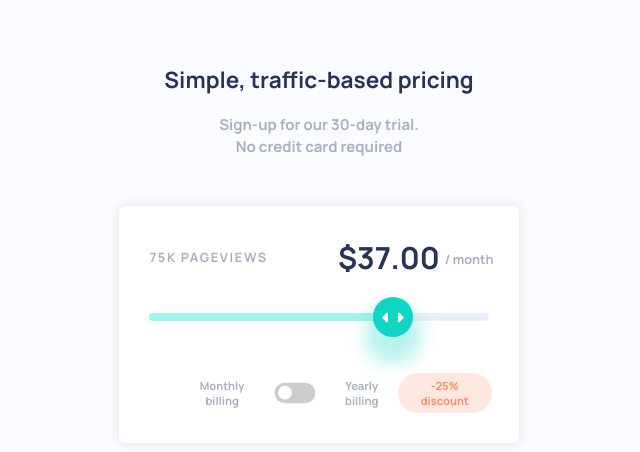
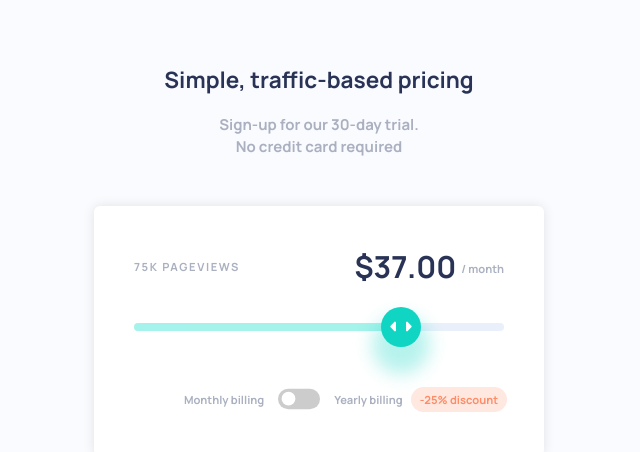
Before and after one commit to marsou001/interactive-pricing, a React (Create React App) app: page / in a window 1280 px wide. Shown: the top 452 px of the page, without its empty margins (321-961 px from the left). Built offline with nearby package versions, Linux system fonts and the light colour scheme.

Commit message:
style: enhance form style

```diff
--- a/src/components/PricingForm/PricingForm.tsx
+++ b/src/components/PricingForm/PricingForm.tsx
@@ -6,7 +6,7 @@ import PricingFormSliderGrid from "./PricingFormSliderGrid/PricingFormSliderGrid
 const PricingFormContainer = styled.section`
     color: hsl(225, 15%, 71%);
     background-color: #fff;
-    font-size: 0.8rem;
+    font-size: .7rem;
     padding: 1.5rem;
     border-radius: 6px;
     box-shadow: 0px 0px 12px rgba(0, 0, 0, 0.1);
@@ -15,7 +15,7 @@ const PricingFormContainer = styled.section`
             "PageViews Price"
             "Slider Slider";
         align-items: center;
-        padding: 1.9rem;
+        padding: 2.5rem;
     }
 `;
 
--- a/src/components/PricingForm/PricingFormCheckbox/Discount/Discount.tsx
+++ b/src/components/PricingForm/PricingFormCheckbox/Discount/Discount.tsx
@@ -4,11 +4,14 @@ const Discount = styled.span`
     color: hsla(15, 100%, 70%, 1);
     background-color: hsla(15, 100%, 70%, 0.2);
     display: inline-block;
+    margin-left: 5px;
     padding: 5px 9px;
     border-radius: 9999px;
     transform: translateX(3px);
     @media screen and (max-width: 500px) {
-        display: none;
+        >span {
+            display: none;
+        }
     }
 `;
 
--- a/src/components/PricingForm/PricingFormCheckbox/PricingFormCheckboxFlex/PricingFormCheckboxFlex.tsx
+++ b/src/components/PricingForm/PricingFormCheckbox/PricingFormCheckboxFlex/PricingFormCheckboxFlex.tsx
@@ -4,10 +4,7 @@ const PricingFormCheckboxFlex = styled.div`
     font-size: 0.7rem;
     display: flex;
     align-items: center;
-    width: 90%;
-    @media screen and (min-width: 500px) {
-        width: 90%;
-    }
+    justify-content: flex-end;
 `;
 
 export default PricingFormCheckboxFlex;
--- a/src/components/PricingForm/PricingFormSliderGrid/PricingFormSliderGridPrice/PricingFormSliderGridPrice.tsx
+++ b/src/components/PricingForm/PricingFormSliderGrid/PricingFormSliderGridPrice/PricingFormSliderGridPrice.tsx
@@ -12,7 +12,8 @@ const PricingFormSliderGridPrice = styled.span`
     }
     .period {
         display: inline-block;
-        transform: translate(5px, -5px);
+        margin-left: 5px;
+        transform: translateY(-5px);
     }
 `;
 
--- a/src/index.css
+++ b/src/index.css
@@ -12,7 +12,7 @@ body {
 main {
   text-align: center;
   width: 90%;
-  max-width: 400px;
+  max-width: 450px;
   margin: auto;
   margin-top: 4rem;
 }
```
